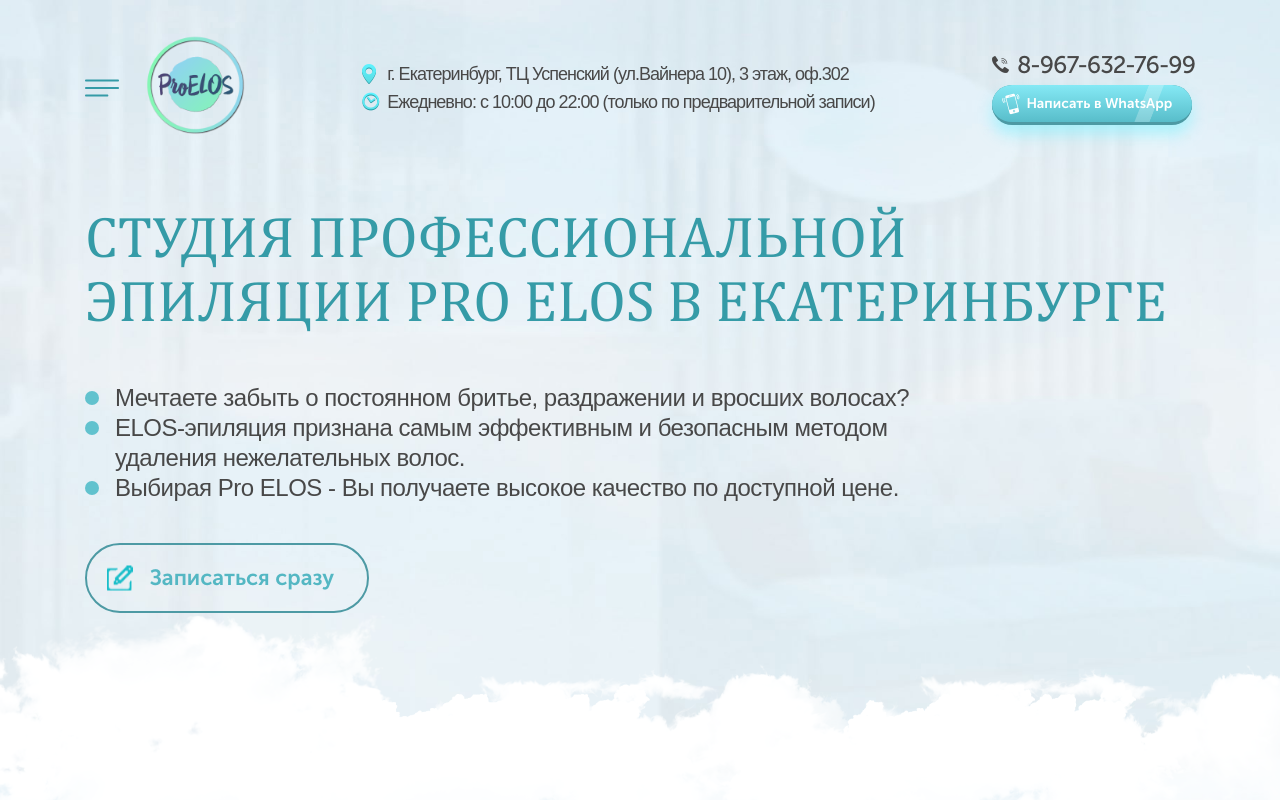
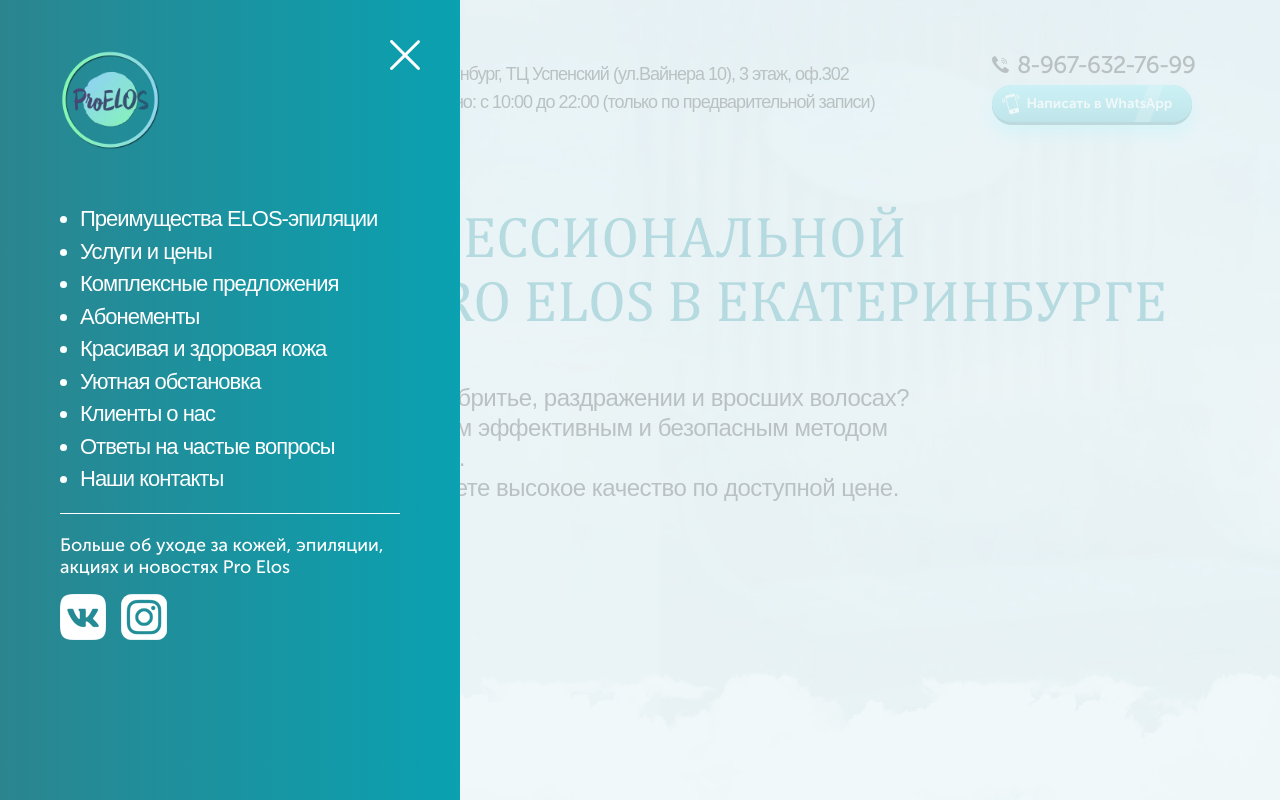
Before and after one commit to Verta-master/proelos, a plain HTML site: page index.html in a window 1280 px wide. Both pictures are taken after a click on the button "Menu". Shown: the top 800 px of the page. Drawn offline with nearby package versions, Linux system fonts and the light colour scheme; a web font is replaced by a local one.

Commit message:
Update 2020-11-17T12:30:17.117Z

```diff
--- a/css/style.css
+++ b/css/style.css
@@ -810,7 +810,7 @@
   top: 0;
   left: 0;
   right: 0;
-  z-index: 1000;
+  z-index: 500;
 }
 .top {
   display: -webkit-box;
@@ -2382,3 +2382,100 @@
 .form__checkbox:checked + .form__label::before {
   content: "\2713";
 }
+.menu {
+  display: none;
+  width: 460px;
+  position: fixed;
+  top: 0;
+  bottom: 0;
+  left: 0;
+  z-index: 1000;
+  padding: 50px 60px;
+  color: #fff;
+  background-color: #2b858f;
+  background-image: -webkit-gradient(linear, left top, right top, from(#2b858f), to(#0aa1b1));
+  background-image: linear-gradient(to right, #2b858f, #0aa1b1);
+}
+.menu--opened {
+  display: block;
+}
+.overlay {
+  display: none;
+  position: fixed;
+  top: 0;
+  bottom: 0;
+  left: 0;
+  right: 0;
+  z-index: 900;
+  background-color: rgba(236, 246, 247, 0.7);
+}
+.overlay--opened {
+  display: block;
+}
+.menu__close {
+  position: absolute;
+  top: 30px;
+  right: 30px;
+  width: 50px;
+  height: 50px;
+  background-image: url(../img/icons/cross.svg);
+  background-repeat: no-repeat;
+  background-position: center;
+  background-size: 30px 30px;
+}
+.menu__list {
+  margin-top: 50px;
+  margin-bottom: 20px;
+  padding-left: 20px;
+  font-size: 22px;
+  letter-spacing: -1px;
+}
+.menu__item {
+  margin-bottom: 5px;
+}
+.menu__link:hover,
+.menu__link:active {
+  color: #76e8da;
+  text-decoration: underline;
+}
+.menu__bottom {
+  margin-top: 20px;
+  padding-top: 20px;
+  border-top: 1px solid #fff;
+}
+.menu__bottom p {
+  margin: 0;
+  font-size: 18px;
+  font-weight: 500;
+}
+.social {
+  margin: 0;
+  padding: 0;
+  list-style: none;
+  display: -webkit-box;
+  display: -ms-flexbox;
+  display: flex;
+  -webkit-box-align: center;
+      -ms-flex-align: center;
+          align-items: center;
+  -ms-flex-wrap: wrap;
+      flex-wrap: wrap;
+}
+.social__item {
+  margin-top: 15px;
+  margin-right: 15px;
+}
+.social__link {
+  width: 46px;
+  height: 46px;
+  display: block;
+  text-align: center;
+  -webkit-transition: ease-out 0.3s;
+  transition: ease-out 0.3s;
+}
+.social__link:hover,
+.social__link:active {
+  opacity: 0.5;
+  -webkit-transition: ease-out 0.3s;
+  transition: ease-out 0.3s;
+}
--- a/index.html
+++ b/index.html
@@ -28,6 +28,59 @@
       </div>
     </div>
   </header>
+  <div class="overlay"></div>
+  <nav class="menu">
+    <div class="menu__wrap">
+      <button type="button" class="menu__close"></button>
+      <div class="logo">
+        <img src="img/images/logo-1.png" alt="Logo">
+      </div>
+      <ul class="menu__list">
+        <li class="menu__item">
+          <a href="#benefits" class="menu__link">Преимущества ELOS-эпиляции</a>
+        </li>
+        <li class="menu__item">
+          <a href="#service" class="menu__link">Услуги и цены</a>
+        </li>
+        <li class="menu__item">
+          <a href="#complex" class="menu__link">Комплексные предложения</a>
+        </li>
+        <li class="menu__item">
+          <a href="#abonement" class="menu__link">Абонементы</a>
+        </li>
+        <li class="menu__item">
+          <a href="#carbon" class="menu__link">Красивая и здоровая кожа</a>
+        </li>
+        <li class="menu__item">
+          <a href="#gallery" class="menu__link">Уютная обстановка</a>
+        </li>
+        <li class="menu__item">
+          <a href="#review" class="menu__link">Клиенты о нас</a>
+        </li>
+        <li class="menu__item">
+          <a href="#faq" class="menu__link">Ответы на частые вопросы</a>
+        </li>
+        <li class="menu__item">
+          <a href="#contacts" class="menu__link">Наши контакты</a>
+        </li>
+      </ul>
+      <div class="menu__bottom">
+        <p>Больше об уходе за кожей, эпиляции, акциях и новостях Pro Elos</p>
+        <ul class="social">
+          <li class="social__item">
+            <a href="#" class="social__link">
+              <img src="img/icons/vk.png" alt="VKontakte" title="VKontakte">
+            </a>
+          </li>
+          <li class="social__item">
+            <a href="#" class="social__link">
+              <img src="img/icons/ig.png" alt="Instagram" title="Instagram">
+            </a>
+          </li>
+        </ul>
+      </div>
+    </div>
+  </nav>
 
   <main>
     <section class="promo">
@@ -52,7 +105,7 @@
       </div>
     </section>
 
-    <section class="benefits">
+    <section class="benefits" id="benefits">
       <div class="wrapper">
         <p class="title-top title-center">Удобный сервис для вас</p>
         <h2 class="title-2 title-center">Преимущества ELOS-эпиляции перед другими аппаратными методами удаления волос</h2>
@@ -76,7 +129,7 @@
       </div>
     </section>
 
-    <section class="price">
+    <section class="price" id="service">
       <div class="wrapper">
         <p class="title-top title-center">Цены на услуги</p>
         <h2 class="title-2 title-center"><span>Сколько</span> стоит <span>эпиляция</span> у нас?<br><b>в профессиональной студии эпиляции Pro ELOS</b></h2>
@@ -195,7 +248,7 @@
       </div>
     </section>
 
-    <section class="complex">
+    <section class="complex" id="complex">
       <div class="wrapper">
         <p class="title-top">Комплексом выгоднее</p>
         <h2 class="title-2">Воспользуйся<br>комплексным предложением!<br><span>Выгода до 2000&#8381;</span></h2>
@@ -253,7 +306,7 @@
       </div>
     </section>
 
-    <section class="service">
+    <section class="service" id="abonement">
       <div class="wrapper">
         <h2 class="title-2 title-center">Хотите пройти Курс<br><span>с максимальной выгодой?</span></h2>
         <p class="title-bottom title-center">Специально для Вас абонементы на 4, 6 и 10 сеансов с выгодой до 40%!</p>
@@ -264,7 +317,7 @@
       </div>
     </section>
 
-    <section class="carbon">
+    <section class="carbon" id="carbon">
       <div class="wrapper">
         <p class="title-top title-center">Красивая и здоровая кожа</p>
         <h2 class="title-2 title-center">Попробуй <span>карбоновый пилинг</span><br>в нашей студии Pro ELOS</h2>
@@ -358,7 +411,7 @@
       </div>
     </section>
 
-    <section class="gallery">
+    <section class="gallery" id="gallery">
       <div class="wrapper">
         <h2 class="title-2">Вам <span>захочется вернуться</span><br>в нашу уютную обстановку!</h2>
         <p class="title-bottom">У нас тепло, комфортно и безопасно.</p>
@@ -413,7 +466,7 @@
       </div>
     </section>
 
-    <section class="review">
+    <section class="review" id="review">
       <div class="wrapper">
         <p class="title-top title-center">Нам доверяют</p>
         <h2 class="title-2 title-center">Более <span>1 000 жительниц</span> Екатеринбурга<br><span>пользуются</span> услугами <span>Pro ELOS</span></h2>
@@ -563,7 +616,7 @@
       </div>
     </section>
 
-    <section class="faq">
+    <section class="faq" id="faq">
       <div class="wrapper">
         <p class="title-top">Топ-10 популярных вопросов</p>
         <h2 class="title-2">Отвечаем на самые <span>частые вопросы</span><br>наших <span>любимых клиентов</span></h2>
@@ -645,7 +698,7 @@
       </div>
     </section>
 
-    <section class="contacts">
+    <section class="contacts" id="contacts">
       <div class="wrapper">
         <p class="title-top">Приходите к нам!</p>
         <p class="title-2"><span>Вы всегда - желанный гость</span><br>нашей студии эпиляции Pro ELOS</p>
--- a/js/script.js
+++ b/js/script.js
@@ -1,7 +1,12 @@
 //Mobile menu
-$('.menu__btn').click(function() {
-  $('.menu').toggleClass('menu--opened');
-  $('.menu__list').slideToggle();
+$('.top__menubtn').click(function() {
+  $('.menu').addClass('menu--opened');
+  $('.overlay').addClass('overlay--opened');
+})
+
+$('.menu__close').click(function() {
+  $('.menu').removeClass('menu--opened');
+  $('.overlay').removeClass('overlay--opened');
 })
 
 //Faq
```
Also changed, not shown: css/style.min.css.
